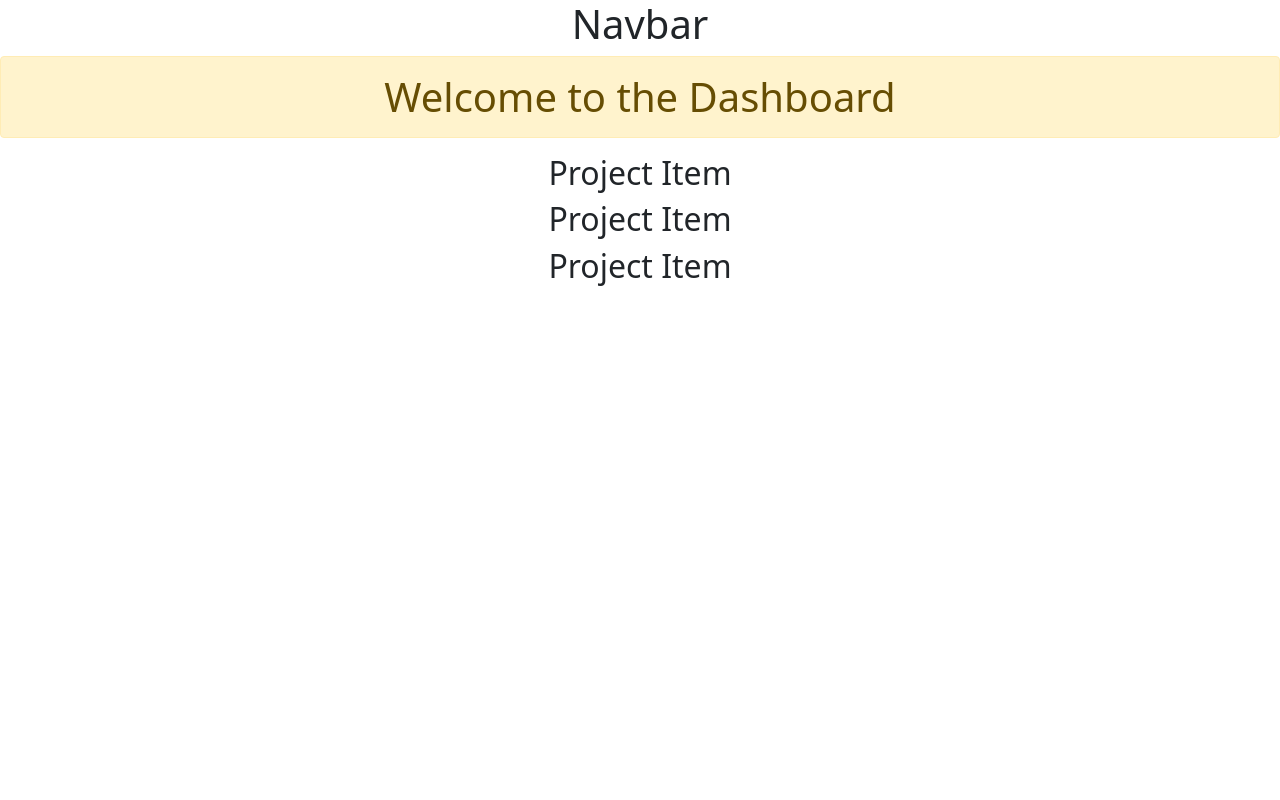
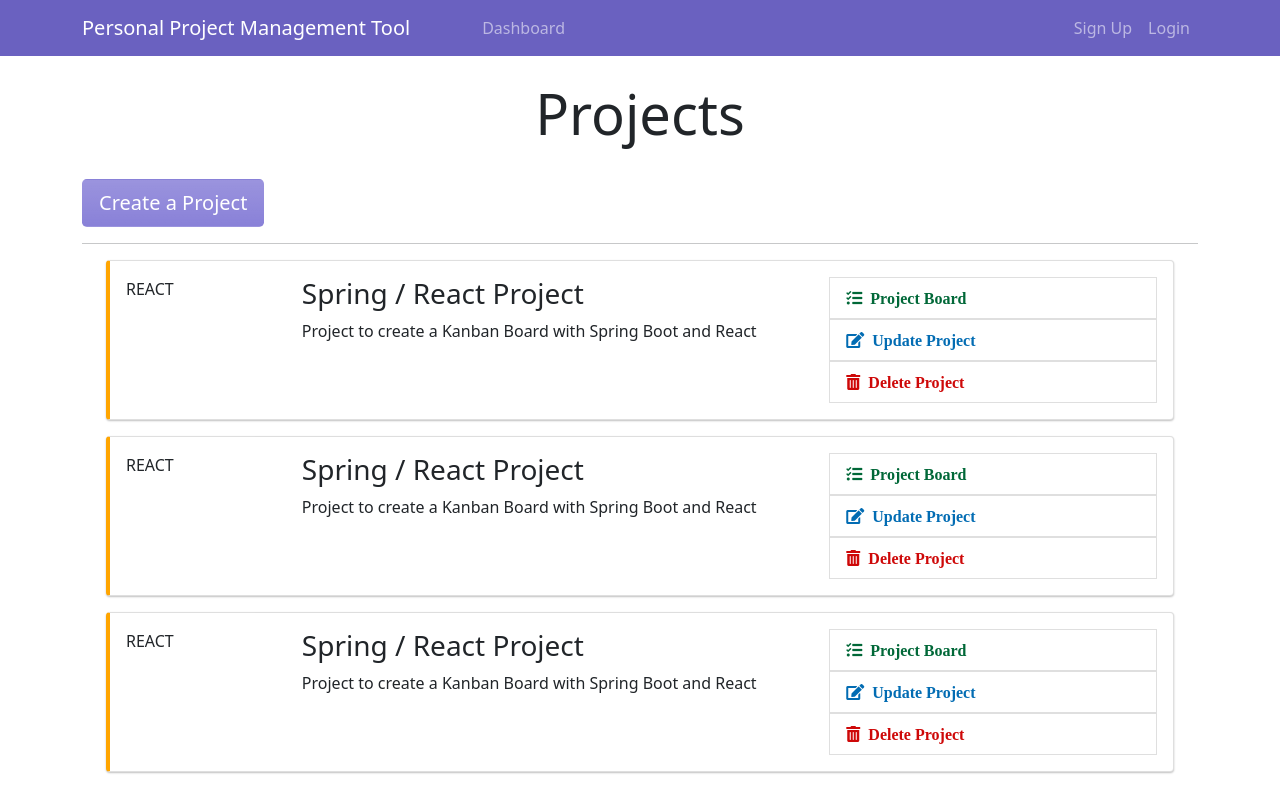
Before and after one commit to Koscee/PPM-tool, a React (Create React App) app in the folder ppmtool-react-client/: page /dashboard in a window 1280 px wide. Built offline with nearby package versions, Linux system fonts and the light colour scheme.

Commit message:
Add html and css code for Dashboard, ProjectItem and Header components.

```diff
--- a/ppmtool-react-client/public/index.html
+++ b/ppmtool-react-client/public/index.html
@@ -24,7 +24,13 @@
       work correctly both with client-side routing and a non-root public URL.
       Learn how to configure a non-root public URL by running `npm run build`.
     -->
-    <title>React App</title>
+    <link
+      rel="stylesheet"
+      href="https://use.fontawesome.com/releases/v5.2.0/css/all.css"
+      integrity="sha384-hWVjflwFxL6sNzntih27bfxkr27PmbbK/iSvJ+a4+0owXq79v+lsFkW54bOGbiDQ"
+      crossorigin="anonymous"
+    />
+    <title>PPM Tool</title>
   </head>
   <body>
     <noscript>You need to enable JavaScript to run this app.</noscript>
--- a/ppmtool-react-client/src/App.css
+++ b/ppmtool-react-client/src/App.css
@@ -1,3 +1,88 @@
-.App {
-  text-align: center;
+img {
+  width: 100%;
 }
+
+a {
+  text-decoration: none;
+}
+
+.navbar {
+  background-color: #6a61c0;
+}
+
+.btn-purple {
+  background-color: #8981d8;
+  color: #fff;
+}
+
+.btn-purple:hover {
+  background-color: #8078cb;
+  color: #fff;
+}
+
+.project-item .card {
+  border-left: 4px solid orange;
+  box-shadow: 0px 1px 2px rgb(192, 192, 192);
+}
+
+.fa.fa-tasks {
+  color: rgb(1, 104, 56);
+}
+.fa.fa-edit {
+  color: #026cb3;
+}
+
+.fa.fa-trash-alt {
+  color: rgb(206, 8, 8);
+}
+
+.list-group-item.delete:hover {
+  cursor: pointer;
+  background-color: rgb(255, 192, 192);
+}
+
+.list-group-item.update:hover {
+  cursor: pointer;
+  background-color: rgb(209, 221, 247);
+}
+
+.list-group-item.board:hover {
+  cursor: pointer;
+  background-color: rgb(218, 250, 237);
+}
+
+.landing {
+  position: relative;
+  /* background: url("../img/showcase.jpg") no-repeat; */
+  background-size: cover;
+  background-position: center;
+  height: 100vh;
+  margin-top: -24px;
+  margin-bottom: -50px;
+}
+
+.landing-inner {
+  padding-top: 80px;
+}
+
+.dark-overlay {
+  background-color: rgba(0, 0, 0, 0.7);
+  position: absolute;
+  top: 0;
+  left: 0;
+  width: 100%;
+  height: 100%;
+}
+
+.card-form {
+  opacity: 0.9;
+}
+
+.latest-profiles-img {
+  width: 40px;
+  height: 40px;
+}
+
+.form-control::placeholder {
+  color: #bbb !important;
+}
--- a/ppmtool-react-client/src/components/Dashboard.js
+++ b/ppmtool-react-client/src/components/Dashboard.js
@@ -4,11 +4,26 @@ import ProjectItem from "./project/ProjectItem";
 class Dashboard extends Component {
   render() {
     return (
-      <div>
-        <h1 className="alert alert-warning">Welcome to the Dashboard</h1>
-        <ProjectItem />
-        <ProjectItem />
-        <ProjectItem />
+      <div className="projects">
+        <div className="container">
+          <div className="row">
+            <div className="col-md-12">
+              <h1 className="display-4 text-center">Projects</h1>
+              <br />
+              <a
+                href="ProjectForm.html"
+                className="btn btn-lg btn-purple bg-gradient"
+              >
+                Create a Project
+              </a>
+              <br />
+              <hr />
+              <ProjectItem />
+              <ProjectItem />
+              <ProjectItem />
+            </div>
+          </div>
+        </div>
       </div>
     );
   }
--- a/ppmtool-react-client/src/components/layout/Header.js
+++ b/ppmtool-react-client/src/components/layout/Header.js
@@ -3,9 +3,44 @@ import React, { Component } from "react";
 class Header extends Component {
   render() {
     return (
-      <div>
-        <h1>Navbar</h1>
-      </div>
+      <nav className="navbar navbar-expand-md navbar-dark mb-4">
+        <div className="container">
+          <a className="navbar-brand mb-0 h1" href="Dashboard.html">
+            Personal Project Management Tool
+          </a>
+          <button
+            className="navbar-toggler"
+            type="button"
+            data-toggle="collapse"
+            data-target="#mobile-nav"
+          >
+            <span className="navbar-toggler-icon" />
+          </button>
+
+          <div className="collapse navbar-collapse" id="mobile-nav">
+            <ul className="navbar-nav ms-5 me-auto">
+              <li className="nav-item">
+                <a className="nav-link" href="/dashboard">
+                  Dashboard
+                </a>
+              </li>
+            </ul>
+
+            <ul className="navbar-nav ms-auto">
+              <li className="nav-item">
+                <a className="nav-link " href="register.html">
+                  Sign Up
+                </a>
+              </li>
+              <li className="nav-item">
+                <a className="nav-link" href="login.html">
+                  Login
+                </a>
+              </li>
+            </ul>
+          </div>
+        </div>
+      </nav>
     );
   }
 }
--- a/ppmtool-react-client/src/components/project/ProjectItem.js
+++ b/ppmtool-react-client/src/components/project/ProjectItem.js
@@ -2,7 +2,42 @@ import React, { Component } from "react";
 
 class ProjectItem extends Component {
   render() {
-    return <h2>Project Item</h2>;
+    return (
+      <div className="container project-item">
+        <div className="card card-body mb-3">
+          <div className="row">
+            <div className="col-2">
+              <span className="mx-auto">REACT</span>
+            </div>
+            <div className="col-lg-6 col-md-6 col-8">
+              <h3>Spring / React Project</h3>
+              <p>Project to create a Kanban Board with Spring Boot and React</p>
+            </div>
+            <div className="col-md-4 d-lg-block">
+              <ul className="list-group">
+                <a href="#">
+                  <li className="list-group-item board">
+                    <i className="fa fa-tasks pe-1">&nbsp; Project Board</i>
+                  </li>
+                </a>
+                <a href="#">
+                  <li className="list-group-item update">
+                    <i className="fa fa-edit pe-1">&nbsp; Update Project</i>
+                  </li>
+                </a>
+                <a href="">
+                  <li className="list-group-item delete">
+                    <i className="fa fa-trash-alt pe-1">
+                      &nbsp; Delete Project
+                    </i>
+                  </li>
+                </a>
+              </ul>
+            </div>
+          </div>
+        </div>
+      </div>
+    );
   }
 }
 
```
